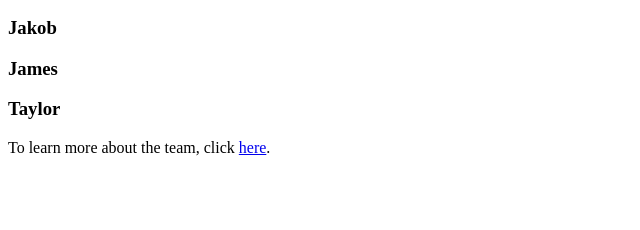
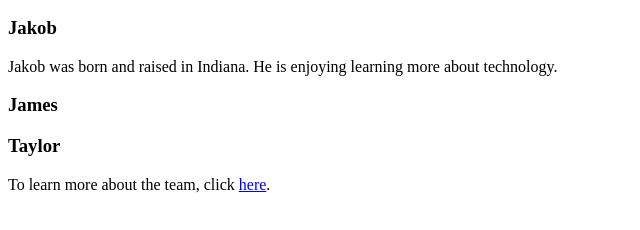
Before and after one commit to taylorfulner/teamGitProfiles, a plain HTML site: page index.html in a window 1280 px wide. Shown: the part 110-340 px from the top of the page, without its empty margins (0-640 px from the left). Drawn offline with Linux system fonts and the light colour scheme.

Commit message:
add profile

```diff
--- a/index.html
+++ b/index.html
@@ -14,6 +14,7 @@
 
     <div>
         <h3>Jakob</h3>
+        <p>Jakob was born and raised in Indiana. He is enjoying learning more about technology.</p>
     </div>
 
     <div>
```
